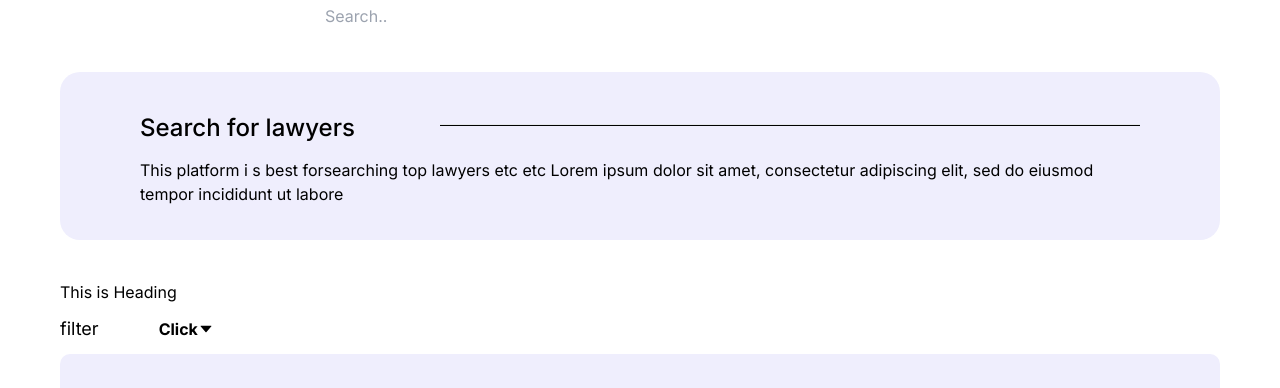
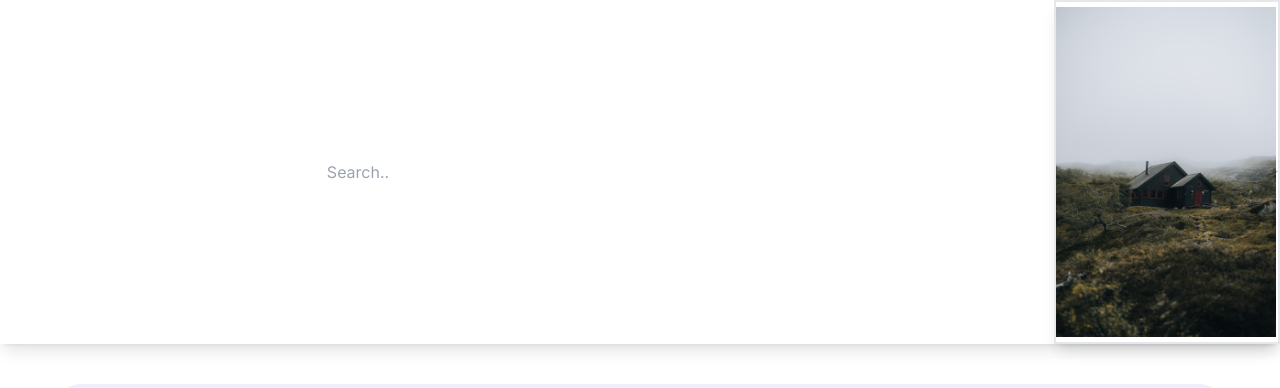
Before and after one commit to abhijitnaik101/LegalEaseWeb, a Next.js app: page / in a window 1280 px wide. Shown: the top 388 px of the page. Built offline with nearby package versions, Linux system fonts and the light colour scheme.

Commit message:
added profile feature in TopNav

```diff
--- a/Components/TopNav.js
+++ b/Components/TopNav.js
@@ -1,26 +1,28 @@
 import Link from 'next/link';
 import React from 'react';
+import Profile from './profile';
 const TopNav = () => {
     return (
         <>
-            <nav>
-                <div className='bg-[#6355FF] flex justify-between items-center h-[80px] w-[100%]'>
+            <nav className='sticky top-0'>
+                <div className='shadow-lg bg-gradient-to-r from-[#6355FF] to-purple-500 flex justify-between items-center h-[80px] w-[100%]'>
                     <div className='flex'>
                         <div className='bg-white ml-10 mr-5 h-[30px] w-[30px]'></div>
-                        <p className='text-2xl text-white'>LegalEase</p>
+                        <p className='text-2xl text-white font-bold'>LegalEase</p>
                     </div>
                     <div>
                         <form action="/action_page.php">
-                            <input className='rounded-[5px] w-[400px]' type="text" placeholder="Search.." name="search" />
+                            <input className='rounded-[5px] w-[400px] p-[5px]' type="text" placeholder="Search.." name="search" />
                             <button type="submit"><i class="fa fa-search"></i></button>
                         </form>
                     </div>
-                    <div className='w-[40%] bg-[#6355FF] flex justify-evenly p-[5px]'>
-                        <Link class="active" href="#home" className='text-white'>Home</Link>
-                        <Link href="#about" className='text-white'>About</Link>
-                        <Link href="#contact" className='text-white'>Resources</Link>
-                        <Link href="#contact" className='text-white'>News</Link>
-                        <Link href="#contact" className='text-white'>Feedback</Link>
+                    <div className='w-[40%] flex justify-evenly items-center p-[5px]'>
+                        <Link class="active" href="/Home" className='text-white'>Home</Link>
+                        <Link href="/" className='text-white'>About</Link>
+                        <Link href="/Resources" className='text-white'>Resources</Link>
+                        <Link href="/" className='text-white'>News</Link>
+                        <Link href="/" className='text-white'>Feedback</Link>
+                        <Profile/>
                     </div>
                 </div>
             </nav>
--- /dev/null
+++ b/Components/profile.js
@@ -0,0 +1,37 @@
+"use client"
+import React, { useState } from 'react';
+import { AiOutlineCaretDown, AiOutlineCaretUp } from 'react-icons/ai';
+
+const Profile = () => {
+    const [isOpen, setIsOpen] = useState(false)
+    return (
+        <>
+            <div className="">
+                <button
+                    onClick={() => { setIsOpen((prev) => !prev) }}
+                    className='bg-violet-500 w-[100px] h-[55px] flex items-center justify-evenly py-[5px] rounded-[5px] tracking-wider shadow-lg border-[2px] border-purple-300 active:border-black duration-200 active:text-white'
+                >
+                    <div className='w-[40px] h-[40px] overflow-hidden rounded-full'>
+                    <img src="/img1.jpg" alt='hp'></img>
+                    </div>
+
+                    {!isOpen ?
+                        (<AiOutlineCaretDown />) : (<AiOutlineCaretUp />)
+                    }
+                </button>
+                {isOpen &&
+                    (
+                        <>
+                            <div className='bg-slate-100 w-[150px] absolute p-4 rounded-lg flex items-start flex-col'>
+                                <div className=' w-full hover:bg-slate-200 cursor-pointer p-[4px] rounded-[4px]'><p>home</p></div>
+                                <div className=' w-full hover:bg-slate-200 cursor-pointer p-[4px] rounded-[4px]'><p>about</p></div>
+                            </div>
+                        </>
+                    )
+                }
+            </div>
+        </>
+    )
+}
+
+export default Profile
--- a/app/Home/info.js
+++ b/app/Home/info.js
@@ -10,20 +10,23 @@ const Info = () => {
             </div>
 
             <div className='flex justify-evenly py-[20px] '>
-                <div className='bg-white shadow-md rounded-[15px] h-[500px] flex flex-col items-center border-black border-[2px] w-[25%] p-[30px]'>
+                <div className='border-[1px] shadow-lg rounded-[15px] h-[500px] flex flex-col items-center w-[25%] p-[30px]'>
                     <div className='h-[140px] w-[40%] bg-red-300'></div>
                     <h1 className='text-[30px] font-bold py-[20px]'>Heading</h1>
                     <p className='text-[20px] px-[10px]'>Lorem ipsum Lorem ipsum Lorem ipsum Lorem ipsum Lorem ipsum Lorem ipsum Lorem ipsum Lorem ipsum Lorem ipsum Lorem ipsum Lorem ipsumLorem ipsum Lorem ipsum Lorem ipsum vLorem ipsum</p>
                 </div>
-                <div className='bg-white shadow-md rounded-[15px] h-[500px] flex flex-col items-center border-black border-[2px] w-[25%] p-[30px]'>
+                <div className='border-[1px] bg-white shadow-lg rounded-[15px] h-[500px] flex flex-col items-center w-[25%] p-[30px]'>
                 <div className='h-[140px] w-[40%] bg-red-300'></div>
                     <h1 className='text-[30px] font-bold py-[20px]'>Heading</h1>
                     <p className='text-[20px] px-[10px]'>Lorem ipsum Lorem ipsum Lorem ipsum Lorem ipsum Lorem ipsum Lorem ipsum Lorem ipsum Lorem ipsum Lorem ipsum Lorem ipsum Lorem ipsumLorem ipsum Lorem ipsum Lorem ipsum vLorem ipsum</p>
                 </div>
-                <div className='bg-white shadow-md rounded-[15px] h-[500px] flex flex-col items-center border-black border-[2px] w-[25%] p-[30px]'>
+                <div className='border-[1px] bg-white shadow-lg rounded-[15px] h-[500px] flex flex-col items-center w-[25%] p-[30px]'>
                 <div className='h-[140px] w-[40%] bg-red-300'></div>
                     <h1 className='text-[30px] font-bold py-[20px]'>Heading</h1>
-                    <p className='text-[20px] px-[10px]'>Lorem ipsum Lorem ipsum Lorem ipsum Lorem ipsum Lorem ipsum Lorem ipsum Lorem ipsum Lorem ipsum Lorem ipsum Lorem ipsum Lorem ipsumLorem ipsum Lorem ipsum Lorem ipsum vLorem ipsum</p>
+                    <p className='text-[20px] px-[10px]'>Lorem ipsum Lorem ipsum Lorem ipsum Lorem ipsum Lorem ipsum Lorem ipsum Lorem ipsum Lorem ipsum Lorem ipsum Lorem ipsum Lorem ipsumLorem ipsum Lorem ipsum Lorem ipsum vLorem ipsum
+
+
+                    </p>
                 </div>
             </div>
         </div>
--- a/app/Home/log.js
+++ b/app/Home/log.js
@@ -1,4 +1,5 @@
 "use client"
+import Link from 'next/link';
 import React from 'react';
 
 const Ho = ({props}) => {
@@ -15,14 +16,17 @@ const Ho = ({props}) => {
                     <h1 className='text-[50px] font-bold'>LegalEase</h1>
                     <p className='text-[20px] w-[80%]'>lorem ipsum lorem ipsum lorem ipsum lorem ipsum lorem ipsum lorem ipsum lorem ipsum lorem ipsum lorem ipsum lorem ipsum lorem ipsum lorem ipsum lorem ipsum lorem ipsum lorem ipsum lorem ipsum lorem ipsum lorem ipsum lorem ipsum lorem ipsum lorem ipsum </p>
                     <div className='w-[250px] ml-[50%] flex justify-evenly'>
-                        <button className='bg-blue-600 rounded-[10px] border-black border-[0px] px-[20px] py-[10px] text-white font-medium'>Log in</button>
-                        <button className='bg-blue-600 rounded-[10px] border-black border-[0px] px-[20px] py-[10px] text-white font-medium'>Get app</button>
+                        <button className='bg-blue-600 rounded-[10px] border-black border-[0px] px-[20px] py-[10px] text-white font-medium'>
+                        <Link href="/SignIn" className='text-white'>Log in</Link>
+                        </button>
+                        <button className='bg-blue-600 rounded-[10px] border-black border-[0px] px-[20px] py-[10px] text-white font-medium'>
+                        <Link href="/" className='text-white'>Get app</Link>
+                        </button>
                     </div>
                 </div>
-                <div className='bg-red-400 w-[40%] ' src={props} alt="dp">
-
+                <div className='w-[40%]' src='/legalease.jpg' alt="dp">
+                <img className='h-[100%] w-[100%] object cover rounded-xl inline' src='/legalease.jpg' alt="dp" />
                 </div>
-
             </div>
         </>
     );
--- /dev/null
+++ b/app/Storage/page.js
@@ -0,0 +1,15 @@
+import { getStorage, ref } from "firebase/storage";
+import { app } from "../Firebase";
+
+// Create a root reference
+const storage = getStorage(app);
+
+// Create a reference to 'mountains.jpg'
+const mountainsRef = ref(storage, 'img1.jpg');
+
+// Create a reference to 'images/mountains.jpg'
+const mountainImagesRef = ref(storage, 'images/img1.jpg');
+
+// While the file names are the same, the references point to different files
+mountainsRef.name === mountainImagesRef.name;           // true
+mountainsRef.fullPath === mountainImagesRef.fullPath;   // false
--- a/app/layout.js
+++ b/app/layout.js
@@ -1,3 +1,4 @@
+import TopNav from '@/Components/TopNav'
 import './globals.css'
 import { Inter } from 'next/font/google'
 
--- a/app/page.js
+++ b/app/page.js
@@ -20,8 +20,8 @@ const page = () => {
         <link rel="stylesheet" type="text/css" charset="UTF-8" href="https://cdnjs.cloudflare.com/ajax/libs/slick-carousel/1.6.0/slick.min.css" />
         <link rel="stylesheet" type="text/css" href="https://cdnjs.cloudflare.com/ajax/libs/slick-carousel/1.6.0/slick-theme.min.css" />
       </Head>
-      <nav>
-        <TopNav />
+      <nav className='sticky top-0 z-50'>
+        <TopNav/>
       </nav>
       <main>
       <Home/>
```
Also changed, not shown: app/Resources/page.js (+12 -11 lines).
